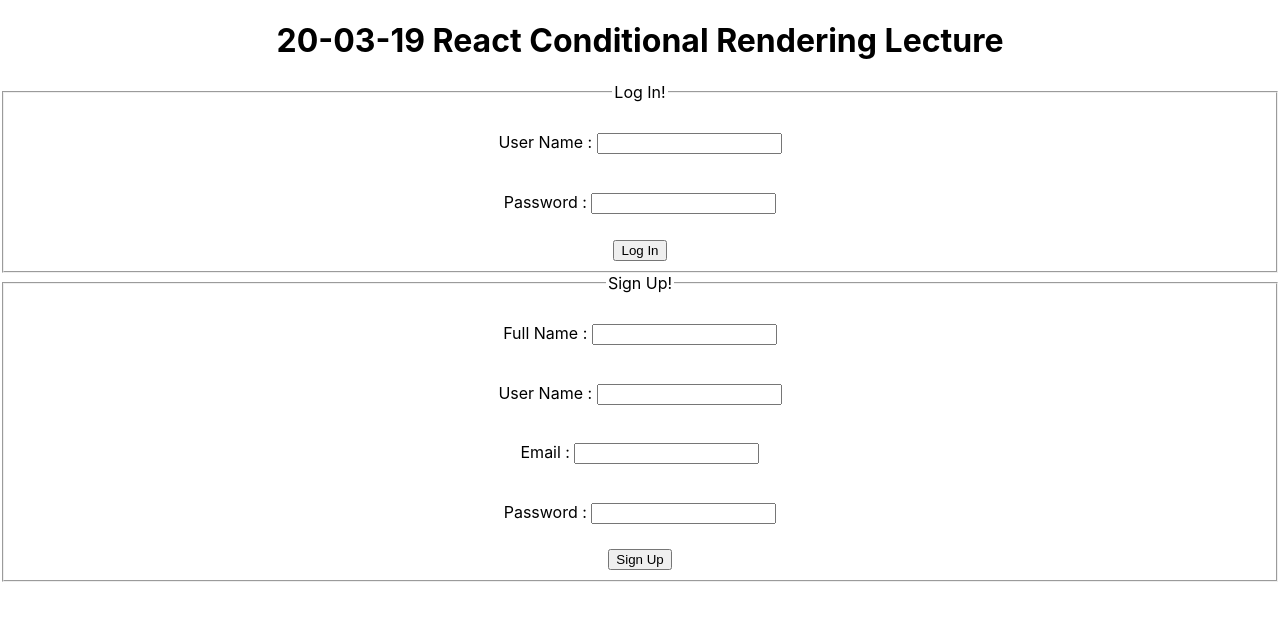
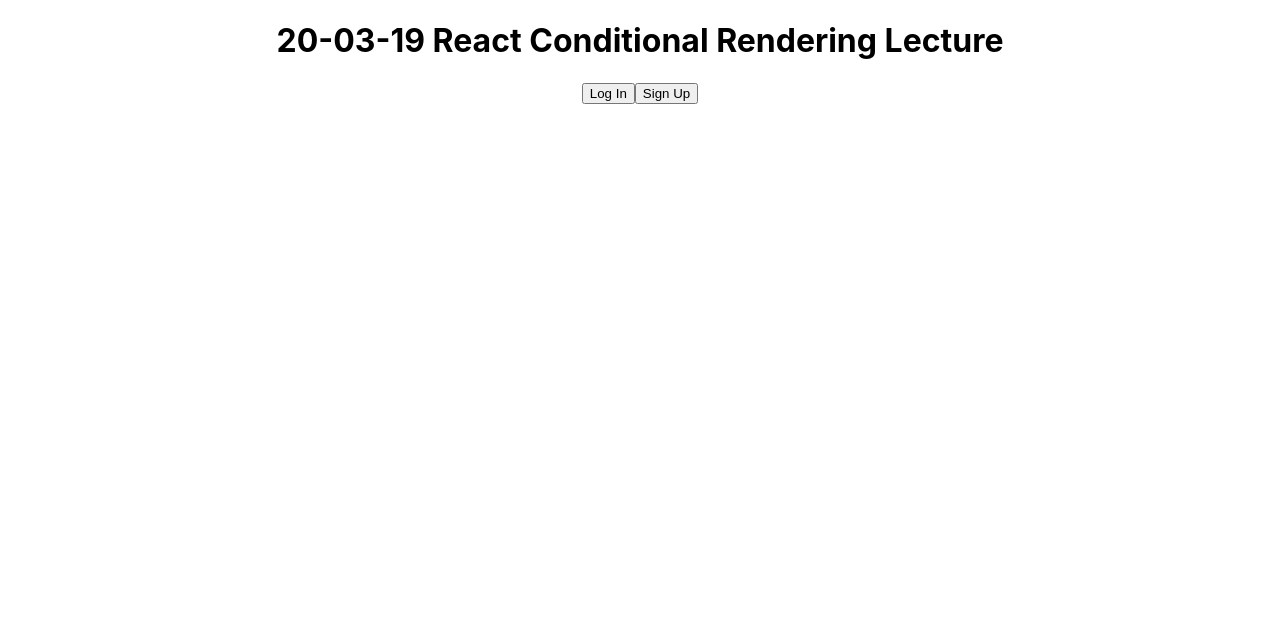
Before and after one commit to cs-fullstack-2020-spring/200319-react-conditional-rendering-lecture-autumn-ragland, a React (Create React App) app in the folder conditional-render-lecture-app/: page / in a window 1280 px wide. Shown: the top 620 px of the page. Built offline with nearby package versions, Linux system fonts and the light colour scheme.

Commit message:
conditional rendering

```diff
--- a/conditional-render-lecture-app/src/components/AppContainer.jsx
+++ b/conditional-render-lecture-app/src/components/AppContainer.jsx
@@ -6,16 +6,36 @@ class AppContainer extends Component{
     constructor(props){
         super(props);
         this.state = {
-
+            isLoggingIn : false,
+            isSigningIn : false,
         }
     }
 
+    updateIsLoggingIn = () => {
+        this.setState({isSigningIn : false});
+        this.setState({isLoggingIn : true});
+    }
+
+    updateIsSigningIn = () => {
+        this.setState({isLoggingIn : false});
+        this.setState({isSigningIn : true});
+    }
+
     render(){
+        let userForm;
+        if(this.state.isLoggingIn){
+           // render the log in component
+           userForm = <Login/>
+        } else if(this.state.isSigningIn){
+            // render the sign up component
+            userForm = <SignUp/>
+        }
         return(
             <div>
                 <h1>20-03-19 React Conditional Rendering Lecture</h1>
-                <Login/>
-                <SignUp/>
+                <button onClick = {this.updateIsLoggingIn}>Log In</button>
+                <button onClick = {this.updateIsSigningIn}>Sign Up</button>
+                {userForm}
             </div>
         )
     }
```
